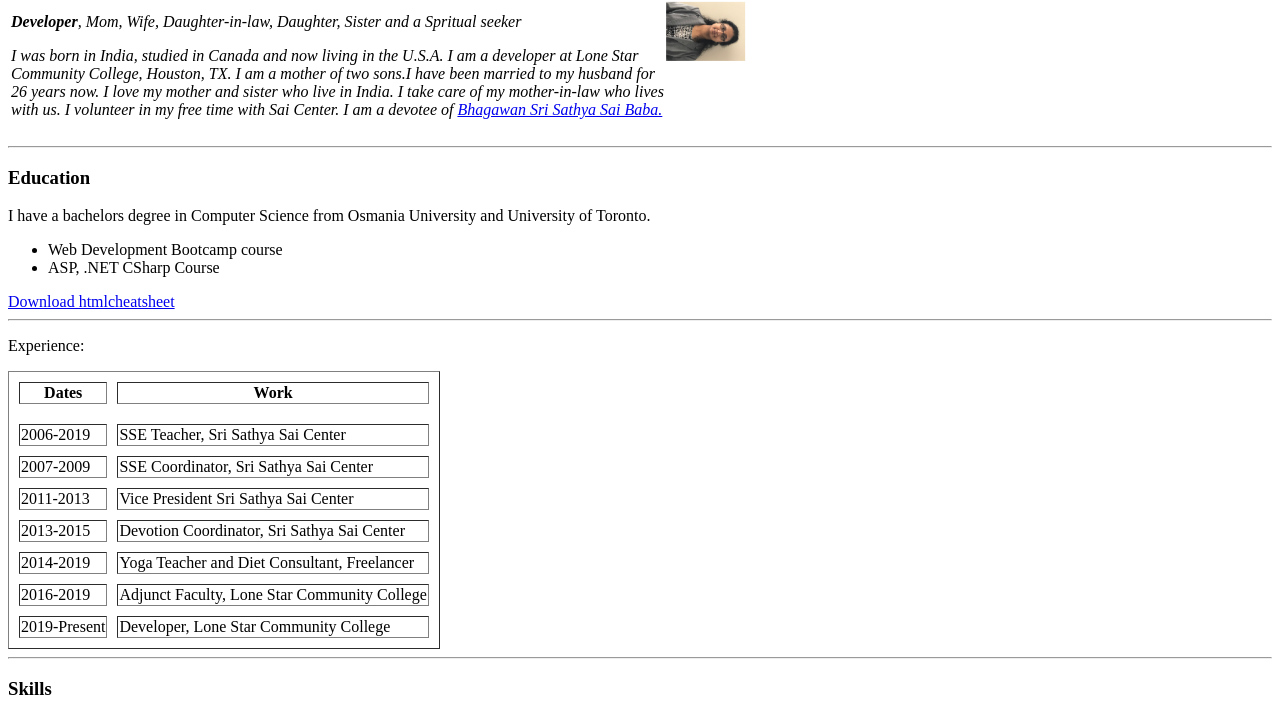
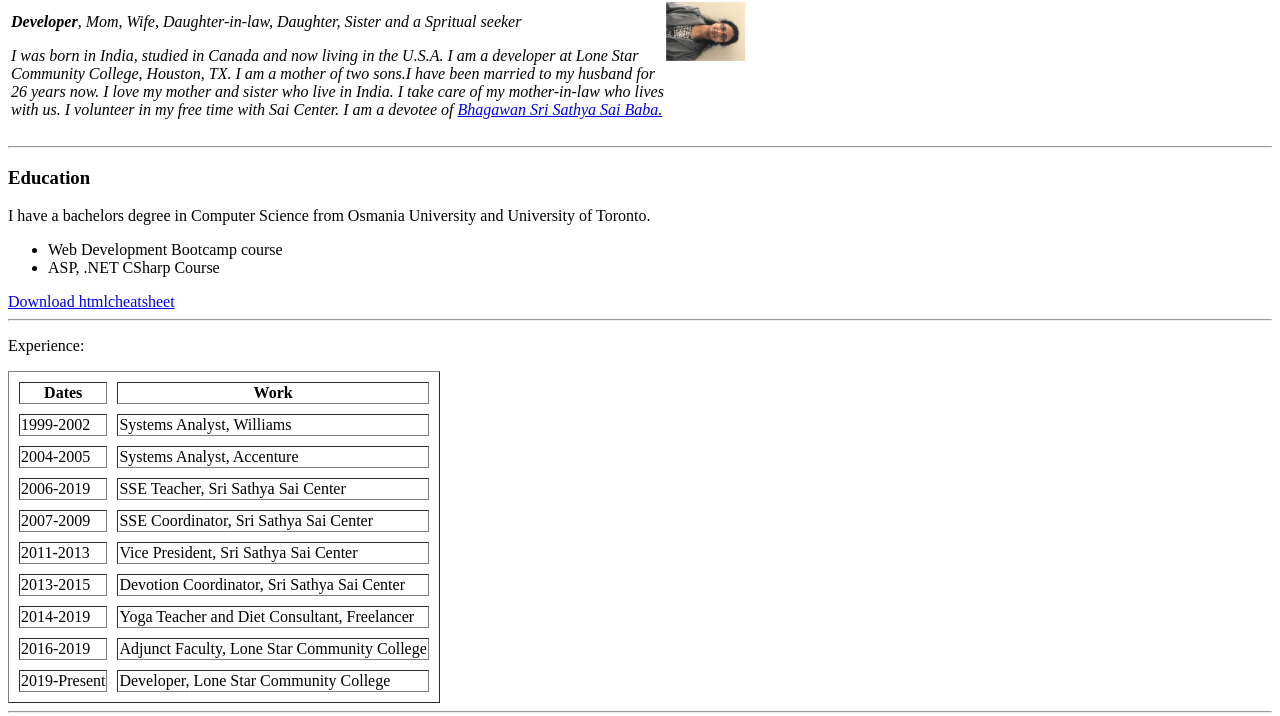
Before and after one commit to annapurnaj/cv, a plain HTML site: page index.html in a window 1280 px wide. Shown: the part 78-794 px from the top of the page. Drawn offline with Linux system fonts and the light colour scheme.

Commit message:
Added a comma and corporate experience.

```diff
--- a/index.html
+++ b/index.html
@@ -55,7 +55,14 @@
       </tr>
     </thead>
     <tbody>
-      <tr>
+        <tr>
+          <td>1999-2002</td>
+          <td>Systems Analyst, Williams</td>
+        </tr>
+        <tr>
+          <td>2004-2005</td>
+          <td>Systems Analyst, Accenture</td>
+        </tr>
       <tr>
         <td>2006-2019</td>
         <td>SSE Teacher, Sri Sathya Sai Center</td>
@@ -66,7 +73,7 @@
       </tr>
       <tr>
         <td>2011-2013</td>
-        <td>Vice President Sri Sathya Sai Center</td>
+        <td>Vice President, Sri Sathya Sai Center</td>
       </tr>
       <tr>
         <td>2013-2015</td>
```
